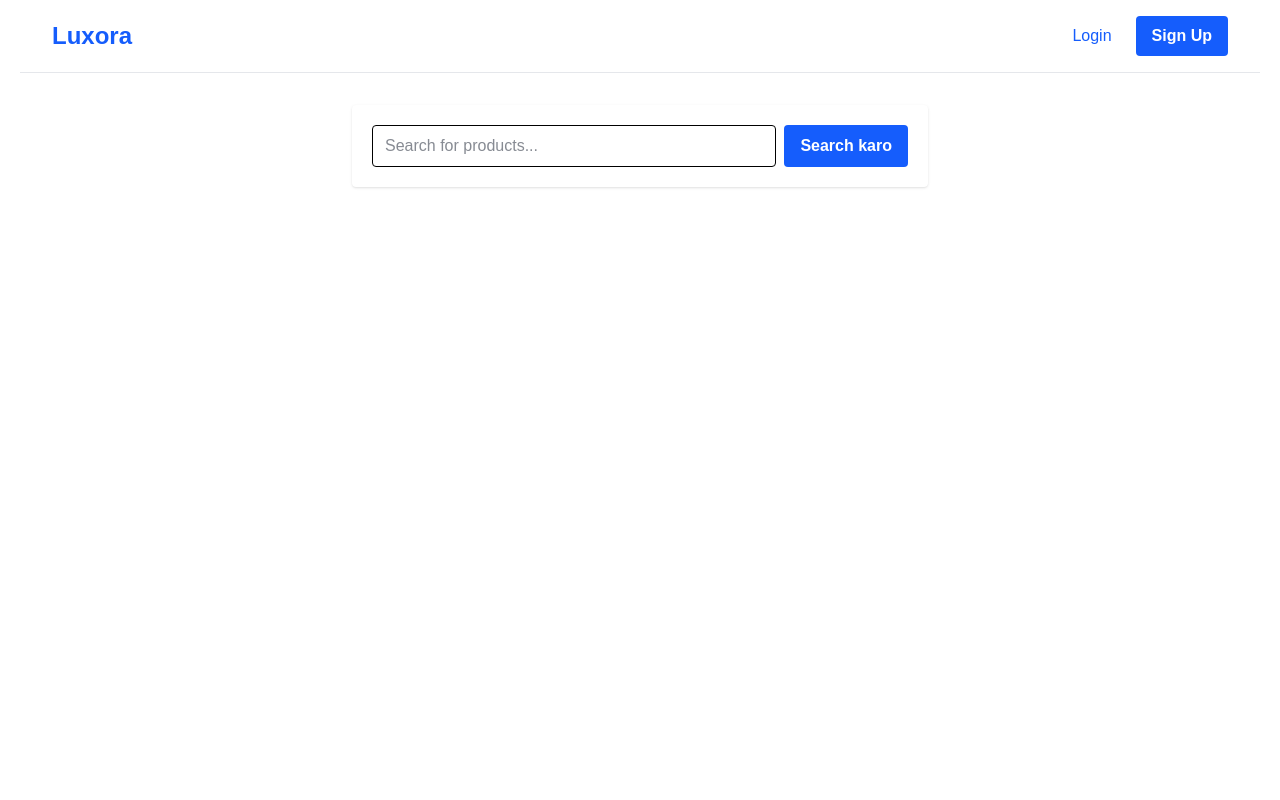
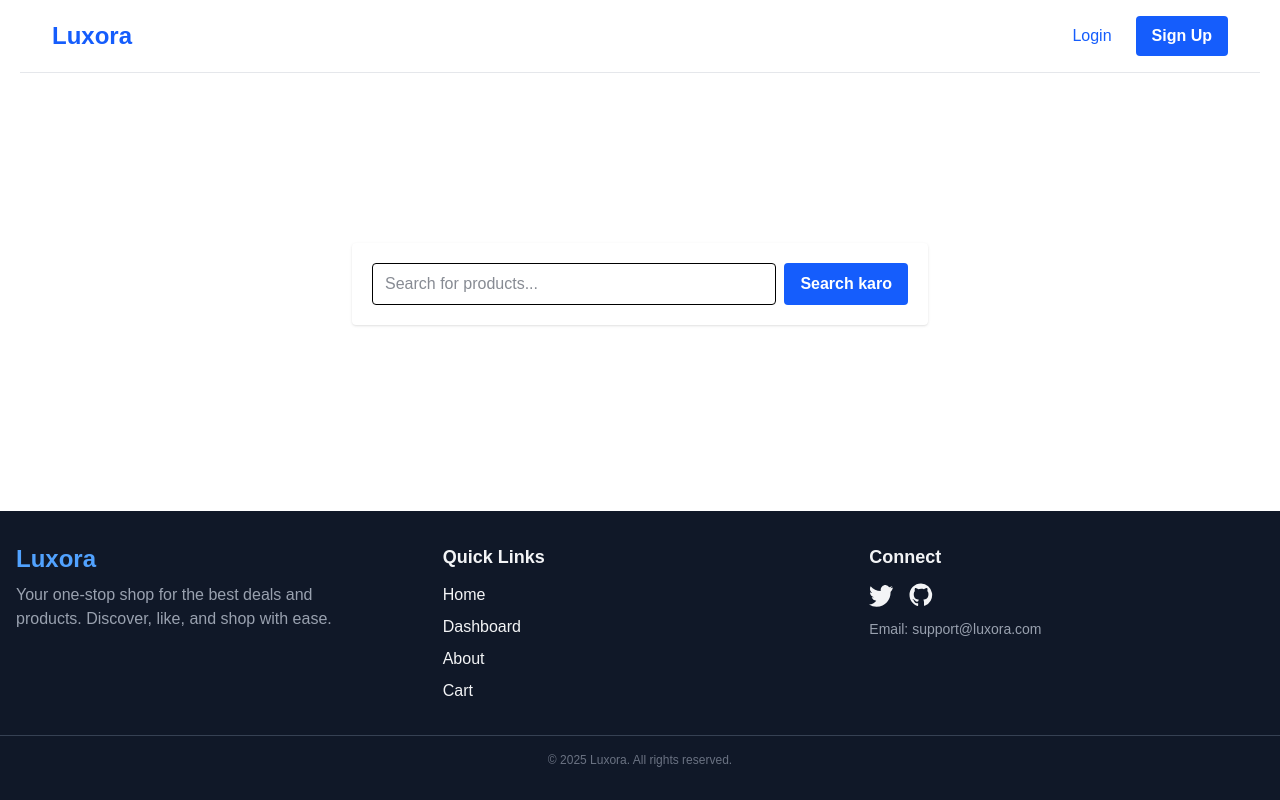
Before and after one commit to Aditya2661/Luxora-v2, a Next.js app: page / in a window 1280 px wide. Built offline with nearby package versions, Linux system fonts and the light colour scheme; no server answers.

Commit message:
implemented Redis Caching , added About page

```diff
--- a/package.json
+++ b/package.json
@@ -10,6 +10,7 @@
   },
   "dependencies": {
     "@supabase/supabase-js": "^2.49.4",
+    "ioredis": "^5.6.1",
     "next": "15.3.2",
     "playwright": "^1.52.0",
     "react": "^19.0.0",
--- /dev/null
+++ b/src/app/Footer.js
@@ -0,0 +1,46 @@
+const currentYear = new Date().getFullYear();
+
+export default function Footer() {
+  return (
+    <footer className="bg-gray-900 text-gray-100 py-8 mt-12">
+      <div className="max-w-7xl mx-auto px-4 flex flex-col md:flex-row md:justify-between gap-8">
+        {/* Brand and description */}
+        <div className="flex-1 mb-8 md:mb-0">
+          <div className="text-2xl font-bold text-blue-400 mb-2">Luxora</div>
+          <p className="text-gray-400 max-w-xs">
+            Your one-stop shop for the best deals and products. Discover, like, and shop with ease.
+          </p>
+        </div>
+        {/* Navigation */}
+        <div className="flex-1 mb-8 md:mb-0">
+          <h4 className="font-semibold text-lg mb-3">Quick Links</h4>
+          <ul className="space-y-2">
+            <li><a href="/" className="hover:text-blue-400 transition">Home</a></li>
+            <li><a href="/dashboard" className="hover:text-blue-400 transition">Dashboard</a></li>
+            <li><a href="/about" className="hover:text-blue-400 transition">About</a></li>
+            <li><a href="/cart" className="hover:text-blue-400 transition">Cart</a></li>
+          </ul>
+        </div>
+        {/* Social and contact */}
+        <div className="flex-1">
+          <h4 className="font-semibold text-lg mb-3">Connect</h4>
+          <div className="flex space-x-4 mb-3">
+            <a href="https://twitter.com/" target="_blank" rel="noopener noreferrer" className="hover:text-blue-400">
+              <svg className="w-6 h-6" fill="currentColor" viewBox="0 0 24 24"><path d="M24 4.56a9.93 9.93 0 0 1-2.83.78A4.93 4.93 0 0 0 23.34 3c-.95.56-2 .97-3.12 1.19A4.92 4.92 0 0 0 16.62 2c-2.73 0-4.94 2.2-4.94 4.92 0 .39.04.76.12 1.12C7.69 7.85 4.07 6.13 1.64 3.16c-.43.74-.67 1.6-.67 2.51 0 1.73.88 3.25 2.22 4.14a4.94 4.94 0 0 1-2.23-.62v.06c0 2.42 1.72 4.44 4 4.9-.42.11-.86.17-1.32.17-.32 0-.62-.03-.92-.08.62 1.94 2.42 3.36 4.56 3.4A9.89 9.89 0 0 1 0 21.54a13.94 13.94 0 0 0 7.56 2.21c9.05 0 14-7.5 14-14 0-.21 0-.42-.02-.63A9.93 9.93 0 0 0 24 4.56z"/></svg>
+            </a>
+            <a href="https://github.com/Aditya2661" target="_blank" rel="noopener noreferrer" className="hover:text-blue-400">
+              <svg className="w-6 h-6" fill="currentColor" viewBox="0 0 24 24"><path d="M12 .5A11.5 11.5 0 0 0 .5 12c0 5.09 3.29 9.38 7.86 10.89.58.11.79-.25.79-.56v-2.2c-3.2.7-3.87-1.54-3.87-1.54-.53-1.36-1.3-1.72-1.3-1.72-1.06-.73.08-.72.08-.72 1.17.08 1.79 1.21 1.79 1.21 1.04 1.78 2.74 1.27 3.41.97.11-.75.41-1.27.74-1.56-2.56-.29-5.26-1.28-5.26-5.68 0-1.25.44-2.27 1.17-3.07-.12-.29-.51-1.46.11-3.04 0 0 .97-.31 3.18 1.17a11.1 11.1 0 0 1 2.9-.39c.99 0 1.98.13 2.9.39 2.21-1.48 3.18-1.17 3.18-1.17.62 1.58.23 2.75.12 3.04.73.8 1.17 1.82 1.17 3.07 0 4.41-2.7 5.39-5.27 5.67.42.36.79 1.08.79 2.18v3.23c0 .31.21.67.8.56A11.5 11.5 0 0 0 12 .5z"/></svg>
+            </a>
+            {/* Add more social icons as needed */}
+          </div>
+          <div className="text-gray-400 text-sm">
+            Email: <a href="mailto:" className="hover:text-blue-400">support@luxora.com</a>
+          </div>
+        </div>
+      </div>
+      <div className="mt-8 border-t border-gray-700 pt-4 text-center text-gray-500 text-xs">
+        &copy; {currentYear} Luxora. All rights reserved.
+      </div>
+    </footer>
+  );
+}
--- a/src/app/api/scrapper/route.js
+++ b/src/app/api/scrapper/route.js
@@ -1,5 +1,9 @@
 import { NextResponse } from 'next/server';
 import { chromium } from 'playwright';
+import Redis from 'ioredis';
+
+// --- Redis Setup ---
+const redis = new Redis(process.env.REDIS_URL); // e.g.
 
 async function extractAmazonProducts(searchQuery) {
   const browser = await chromium.launch({
@@ -374,26 +378,33 @@ export async function POST(request) {
   try {
     const body = await request.json();
     const searchQuery = body.search || 'iphones';
+    const cacheKey = `search:${searchQuery.toLowerCase()}`;
 
-    console.log(`🔍 Searching for: "${searchQuery}"`);
+    // 1. Try Redis cache first
+    const cached = await redis.get(cacheKey);
+    if (cached) {
+      return NextResponse.json(JSON.parse(cached), { status: 200 });
+    }
 
+    // 2. If not cached, scrape both sites
     const [amazonData, flipkartData] = await Promise.all([
       extractAmazonProducts(searchQuery),
       extractFlipkartProducts(searchQuery),
     ]);
-
-    console.log(`📊 Results - Amazon: ${amazonData.length}, Flipkart: ${flipkartData.length}`);
-
     const combined = [...amazonData, ...flipkartData];
-
-    return NextResponse.json({
+    const responseData = {
       data: combined,
       metadata: {
         amazon: amazonData.length,
         flipkart: flipkartData.length,
         total: combined.length
       }
-    }, { status: 200 });
+    };
+
+    // 3. Cache the result in Redis for 1 hour (3600 seconds)
+    await redis.set(cacheKey, JSON.stringify(responseData), 'EX', 3600);
+
+    return NextResponse.json(responseData, { status: 200 });
 
   } catch (error) {
     console.error('❌ Error in combined scraper:', error);
--- a/src/app/dashboard/page.js
+++ b/src/app/dashboard/page.js
@@ -2,11 +2,20 @@
 import { useEffect, useState } from 'react';
 import { useRouter } from 'next/navigation';
 import { createClient } from '@supabase/supabase-js';
+import Navbar from '../Navbar';
 
 const supabase = createClient(
   process.env.NEXT_PUBLIC_SUPABASE_URL,
   process.env.NEXT_PUBLIC_SUPABASE_ANON_KEY
 );
+
+function formatDate(dateString) {
+  if (!dateString) return '-';
+  const date = new Date(dateString);
+  return date.toLocaleDateString(undefined, { year: 'numeric', month: 'long', day: 'numeric' });
+}
+
+
 
 export default function DashboardPage() {
   const [userProfile, setUserProfile] = useState(null);
@@ -22,7 +31,7 @@ export default function DashboardPage() {
       }
       const { data } = await supabase
         .from('users')
-        .select('name, email, phone_number')
+        .select('name, email, phone_number, created_at')
         .eq('id', user.id)
         .single();
       setUserProfile(data);
@@ -43,38 +52,51 @@ export default function DashboardPage() {
   );
 
   return (
-    <main className="max-w-lg mx-auto mt-12 p-8 rounded-xl bg-gray-50 shadow-lg relative">
-      {/* Logout Button - Top Left */}
+    <div className="bg-white min-h-screen">
+      <Navbar />
+      <main className=" ">
+        <div className="flex flex-col bg-gray-100 p-10 mx-5 md:flex-row gap-8">
+          {/* Left: User Info */}
+          <div className="flex-1 ">
+            <h1 className="text-3xl font-bold mb-8 text-gray-900">Dashboard</h1>
+            {userProfile ? (
+              <div className="space-y-3 bg-white rounded-lg p-6 shadow mb-6">
+                <div className="text-lg">
+                  <span className="font-semibold text-gray-800">Name: </span> <span className='text-gray-700'>{userProfile.name}</span>
+                </div>
+                <div className="text-lg">
+                  <span className="font-semibold text-gray-800">Email:</span> <span className='text-gray-700'>{userProfile.email}</span>
+                </div>
+                <div className="text-lg">
+                  <span className="font-semibold text-gray-800">Phone:</span> <span className='text-gray-700'>{userProfile.phone_number}</span>
+                </div>
+                <div className="text-lg">
+                  <span className="font-semibold text-black">Joined:</span> <span className='text-gray-700'>{formatDate(userProfile.created_at)}</span>
+                </div>
+              </div>
+            ) : (
+              <div className="text-center text-gray-500 mb-6">User profile not found.</div>
+            )}
+            {/* Buttons: Responsive row/column */}
+            <div className="flex flex-col sm:flex-row gap-4">
+              <button
+                onClick={() => router.push('/dashboard/likedItem')}
+                className="flex-1 px-6 py-2 border text-gray-800 border-solid-blue hover:bg-blue-700 hover:text-white rounded font-bold text-lg transition"
+              >
+                Liked Items
+              </button>
               <button
                 onClick={handleLogout}
-        className="absolute top-6 left-6 bg-red-500 hover:bg-red-600 text-white rounded px-4 py-2 font-bold shadow transition"
+                className="flex-1 px-6 py-2 bg-red-500 border border-solid hover:border-red-900 hover:bg-gray-100  hover:text-red-800 text-white rounded font-bold text-lg transition"
               >
                 Logout
               </button>
-      <h1 className="text-3xl font-extrabold text-center mb-8 text-blue-700">Dashboard</h1>
-      {userProfile ? (
-        <div className="mb-8 text-center space-y-3 bg-white rounded-lg p-6 shadow">
-          <div className="text-lg">
-            <span className="font-semibold text-gray-700">Name:</span> {userProfile.name}
-          </div>
-          <div className="text-lg">
-            <span className="font-semibold text-gray-700">Email:</span> {userProfile.email}
-          </div>
-          <div className="text-lg">
-            <span className="font-semibold text-gray-700">Phone:</span> {userProfile.phone_number}
             </div>
           </div>
-      ) : (
-        <div className="text-center text-gray-500">User profile not found.</div>
-      )}
-      <div className="text-center">
-        <button
-          onClick={() => router.push('/dashboard/likedItem')}
-          className="px-6 py-2 bg-blue-600 hover:bg-blue-700 text-white rounded font-bold text-lg transition"
-        >
-          View Liked Items
-        </button>
+          {/* Right: Empty for now */}
+          <div className="flex-1 hidden md:block" />
         </div>
       </main>
+    </div>
   );
 }
--- a/src/app/layout.js
+++ b/src/app/layout.js
@@ -1,5 +1,7 @@
 import { Geist, Geist_Mono } from "next/font/google";
 import "./globals.css";
+import Navbar from "./Navbar";
+import Footer from './Footer'
 // For App Router (src/app/layout.js)
 
 import { Poppins } from 'next/font/google'
@@ -32,7 +34,11 @@ export const metadata = {
 export default function RootLayout({ children }) {
   return (
     <html lang="en" className={poppins.className}>
-      <body>{children}</body>
+      <body className="flex flex-col min-h-screen">
+
+        <main className="flex-1">{children}</main>
+
+      </body>
     </html>
   )
 }
--- a/src/app/page.js
+++ b/src/app/page.js
@@ -3,6 +3,7 @@ import { useState, useEffect } from 'react';
 import { useRouter } from 'next/navigation';
 import { createClient } from '@supabase/supabase-js';
 import Navbar from './Navbar';
+import Footer from './Footer';
 // Initialize Supabase client
 const supabase = createClient(
   process.env.NEXT_PUBLIC_SUPABASE_URL,
@@ -45,10 +46,10 @@ export default function Home() {
   };
 
   return (
-    <div className='bg-white h-screen'>
+<div className="flex flex-col min-h-screen bg-white">
       <Navbar />
-      <main className="max-w-xl mx-auto my-8 p-5 bg-white rounded shadow">
-
+      <main className="flex-1 flex items-center justify-center">
+        <div className="w-full max-w-xl p-5 bg-white rounded shadow">
           <form onSubmit={handleSubmit} className="flex gap-2">
             <input
               type="text"
@@ -65,7 +66,9 @@ export default function Home() {
               Search karo
             </button>
           </form>
+        </div>
       </main>
+      <Footer />
     </div>
   );
 }
```
Also changed, not shown: src/app/about/page.js (added, +65 -0 lines), public/images/whatLuxora.jpg (added), 1 other file (tests, documents, lock files or other folders). Lines whose indentation alone changed are shown as unchanged.
